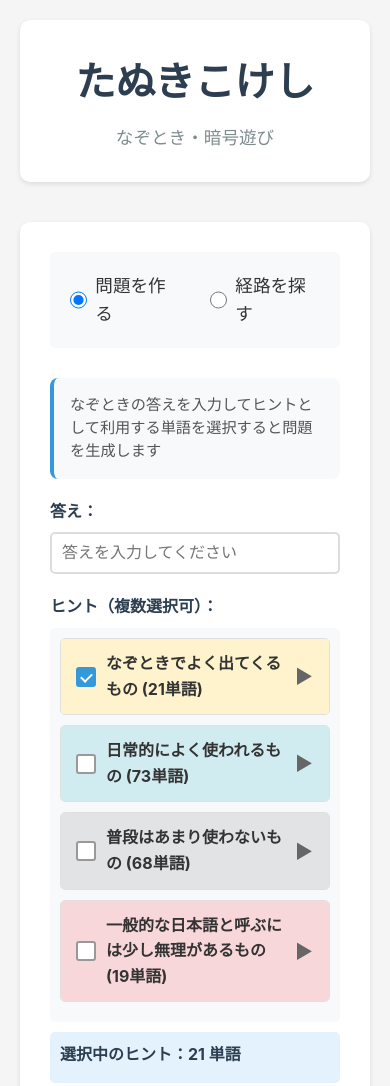
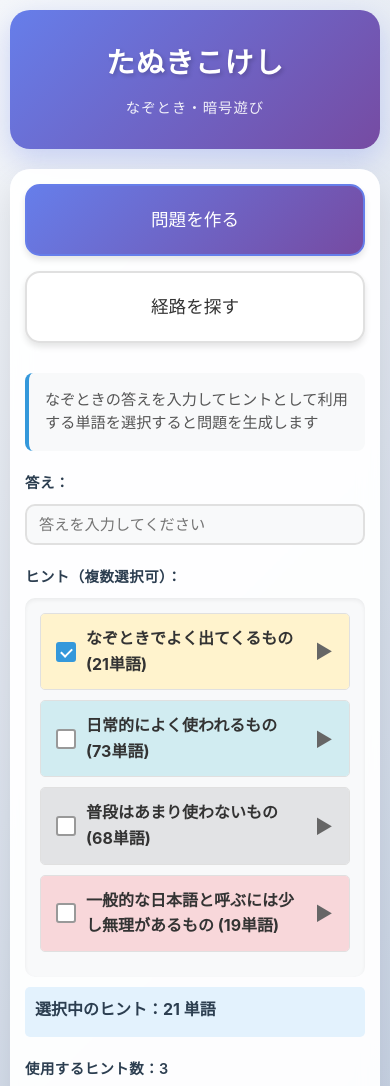
Before and after one commit to satetsu888/tanuki-kokeshi, a website built with Vite: page index.html in a window 390 px wide. Shown: the top 1086 px of the page. Built offline with nearby package versions, Linux system fonts and the light colour scheme.

Commit message:
feat: enhance UI elements for mode selection and improve overall styling

```diff
--- a/index.html
+++ b/index.html
@@ -17,11 +17,11 @@
             <div class="mode-selector">
                 <label>
                     <input type="radio" name="mode" value="encode" checked>
-                    問題を作る
+                    <span>問題を作る</span>
                 </label>
                 <label>
                     <input type="radio" name="mode" value="pathfind">
-                    経路を探す
+                    <span>経路を探す</span>
                 </label>
             </div>
 
--- a/public/style.css
+++ b/public/style.css
@@ -6,9 +6,10 @@
 
 body {
     font-family: -apple-system, BlinkMacSystemFont, 'Segoe UI', 'Hiragino Sans', 'Hiragino Kaku Gothic ProN', 'Yu Gothic', 'Meiryo', sans-serif;
-    background-color: #f5f5f5;
+    background: linear-gradient(135deg, #f5f7fa 0%, #c3cfe2 100%);
     color: #333;
     line-height: 1.6;
+    min-height: 100vh;
 }
 
 .container {
@@ -20,52 +21,91 @@ body {
 header {
     text-align: center;
     margin-bottom: 40px;
-    padding: 30px 0;
-    background-color: #fff;
-    border-radius: 10px;
-    box-shadow: 0 2px 5px rgba(0, 0, 0, 0.1);
+    padding: 40px 0;
+    background: linear-gradient(135deg, #667eea 0%, #764ba2 100%);
+    border-radius: 20px;
+    box-shadow: 0 10px 30px rgba(102, 126, 234, 0.3);
+    position: relative;
+    overflow: hidden;
 }
 
 h1 {
-    font-size: 2.5rem;
-    color: #2c3e50;
+    font-size: 3rem;
+    color: #fff;
     margin-bottom: 10px;
+    text-shadow: 2px 2px 4px rgba(0, 0, 0, 0.2);
+    position: relative;
+    z-index: 1;
+    letter-spacing: 2px;
 }
 
 .subtitle {
-    font-size: 1.1rem;
-    color: #7f8c8d;
+    font-size: 1.2rem;
+    color: rgba(255, 255, 255, 0.9);
+    position: relative;
+    z-index: 1;
+    letter-spacing: 1px;
 }
 
 main {
     background-color: #fff;
-    border-radius: 10px;
-    padding: 30px;
-    box-shadow: 0 2px 5px rgba(0, 0, 0, 0.1);
+    border-radius: 20px;
+    padding: 40px;
+    box-shadow: 0 15px 35px rgba(0, 0, 0, 0.1);
+    backdrop-filter: blur(10px);
+    background: rgba(255, 255, 255, 0.95);
 }
 
 .mode-selector {
     display: flex;
-    gap: 30px;
+    gap: 20px;
     justify-content: center;
     margin-bottom: 30px;
-    padding: 20px;
-    background-color: #f8f9fa;
-    border-radius: 5px;
+    padding: 0;
 }
 
 .mode-selector label {
+    flex: 1;
+    max-width: 250px;
     display: flex;
     align-items: center;
+    justify-content: center;
     cursor: pointer;
     font-size: 1.1rem;
+    padding: 25px 30px;
+    background-color: #fff;
+    border: 2px solid #e0e0e0;
+    border-radius: 15px;
+    transition: transform 0.2s ease, box-shadow 0.2s ease;
+    box-shadow: 0 4px 6px rgba(0, 0, 0, 0.1);
+    position: relative;
+    overflow: hidden;
+}
+
+.mode-selector label:hover {
+    transform: translateY(-3px);
+    box-shadow: 0 8px 15px rgba(0, 0, 0, 0.2);
+}
+
+.mode-selector label:has(input:checked) {
+    border-color: #667eea;
+    background: linear-gradient(135deg, #667eea, #764ba2);
+    color: #fff;
+}
+
+.mode-selector label:has(input:checked) span {
+    color: #fff;
+    position: relative;
+    z-index: 1;
 }
 
 .mode-selector input[type="radio"] {
-    margin-right: 8px;
-    width: 18px;
-    height: 18px;
-    cursor: pointer;
+    display: none;
+}
+
+.mode-selector label span {
+    position: relative;
+    z-index: 1;
 }
 
 .input-section {
@@ -78,29 +118,35 @@ main {
 
 .form-group label {
     display: block;
-    margin-bottom: 8px;
-    font-weight: bold;
+    margin-bottom: 10px;
+    font-weight: 600;
     color: #2c3e50;
+    font-size: 0.95rem;
+    letter-spacing: 0.5px;
 }
 
 input[type="text"], select {
     width: 100%;
-    padding: 10px;
+    padding: 12px 15px;
     font-size: 1rem;
-    border: 2px solid #ddd;
-    border-radius: 5px;
-    transition: border-color 0.3s;
+    border: 2px solid #e0e0e0;
+    border-radius: 10px;
+    transition: all 0.3s ease;
+    background-color: #f8f9fa;
 }
 
 input[type="text"]:focus, select:focus {
     outline: none;
-    border-color: #3498db;
+    border-color: #667eea;
+    box-shadow: 0 0 0 3px rgba(102, 126, 234, 0.1);
+    background-color: #fff;
 }
 
 .hint-checkboxes {
-    padding: 10px;
+    padding: 15px;
     background-color: #f8f9fa;
-    border-radius: 5px;
+    border-radius: 10px;
+    box-shadow: inset 0 2px 4px rgba(0, 0, 0, 0.06);
 }
 
 /* グループヘッダー */
@@ -300,30 +346,36 @@ input[type="text"]:focus, select:focus {
     display: block;
     width: 200px;
     margin: 30px auto;
-    padding: 12px;
-    font-size: 1.1rem;
+    padding: 15px 30px;
+    font-size: 1.2rem;
     font-weight: bold;
     color: #fff;
-    background-color: #3498db;
+    background: linear-gradient(135deg, #667eea, #764ba2);
     border: none;
-    border-radius: 5px;
+    border-radius: 30px;
     cursor: pointer;
-    transition: background-color 0.3s;
+    transition: all 0.3s ease;
+    box-shadow: 0 4px 15px rgba(102, 126, 234, 0.4);
+    position: relative;
+    overflow: hidden;
 }
 
 .execute-btn:hover {
-    background-color: #2980b9;
+    transform: translateY(-3px);
+    box-shadow: 0 8px 25px rgba(102, 126, 234, 0.5);
 }
 
 .execute-btn:active {
-    transform: translateY(1px);
+    transform: translateY(-1px);
+    box-shadow: 0 4px 15px rgba(102, 126, 234, 0.4);
 }
 
 .result-section {
-    padding: 20px;
-    background-color: #e8f4f8;
-    border-radius: 5px;
+    padding: 30px;
+    background: linear-gradient(135deg, #e8f4f8, #d6e9f1);
+    border-radius: 15px;
     margin-bottom: 30px;
+    box-shadow: 0 5px 15px rgba(0, 0, 0, 0.08);
 }
 
 .result-section h2 {
@@ -334,10 +386,11 @@ input[type="text"]:focus, select:focus {
 .result-content {
     font-size: 1.3rem;
     color: #2c3e50;
-    padding: 15px;
+    padding: 20px;
     background-color: #fff;
-    border-radius: 5px;
-    border: 2px solid #3498db;
+    border-radius: 10px;
+    border: 2px solid #667eea;
+    box-shadow: 0 3px 10px rgba(102, 126, 234, 0.1);
 }
 
 .examples {
@@ -546,6 +599,96 @@ input[type="text"]:focus, select:focus {
     100% { transform: rotate(360deg); }
 }
 
+/* レスポンシブデザイン */
+@media (max-width: 768px) {
+    .container {
+        padding: 10px;
+    }
+
+    header {
+        padding: 30px 20px;
+        margin-bottom: 20px;
+    }
+
+    h1 {
+        font-size: 2.2rem;
+    }
+
+    .subtitle {
+        font-size: 1rem;
+    }
+
+    main {
+        padding: 20px;
+    }
+
+    .mode-selector {
+        flex-direction: column;
+        gap: 15px;
+    }
+
+    .mode-selector label {
+        max-width: 100%;
+        padding: 20px;
+    }
+
+    .execute-btn {
+        width: 100%;
+        max-width: 300px;
+    }
+
+    .hint-group-items {
+        grid-template-columns: 1fr;
+    }
+
+    .best-attempts-list {
+        padding-left: 20px;
+    }
+
+    .best-attempt-item::before {
+        left: -20px;
+    }
+}
+
+@media (max-width: 480px) {
+    h1 {
+        font-size: 1.8rem;
+        letter-spacing: 1px;
+    }
+
+    .subtitle {
+        font-size: 0.9rem;
+    }
+
+    main {
+        padding: 15px;
+    }
+
+    .form-group label {
+        font-size: 0.9rem;
+    }
+
+    input[type="text"], select {
+        font-size: 0.95rem;
+        padding: 10px 12px;
+    }
+
+    .execute-btn {
+        font-size: 1.1rem;
+        padding: 12px 25px;
+    }
+
+    .result-content {
+        font-size: 1.1rem;
+        padding: 15px;
+    }
+
+    .attempt-text {
+        font-size: 1.1rem;
+        padding: 12px;
+    }
+}
+
 .loading-text {
     color: #7f8c8d;
     font-size: 1.1rem;
@@ -623,15 +766,15 @@ input[type="text"]:focus, select:focus {
 
 .slider {
     width: 100%;
-    height: 25px;
-    background: #d3d3d3;
+    height: 8px;
+    background: #e0e0e0;
     outline: none;
-    opacity: 0.7;
+    opacity: 0.8;
     transition: opacity 0.2s;
     -webkit-appearance: none;
     appearance: none;
-    border-radius: 12.5px;
-    margin-top: 10px;
+    border-radius: 5px;
+    margin-top: 15px;
 }
 
 .slider:hover {
@@ -641,19 +784,34 @@ input[type="text"]:focus, select:focus {
 .slider::-webkit-slider-thumb {
     -webkit-appearance: none;
     appearance: none;
-    width: 25px;
-    height: 25px;
-    background: #2c3e50;
+    width: 22px;
+    height: 22px;
+    background: linear-gradient(135deg, #667eea, #764ba2);
     cursor: pointer;
     border-radius: 50%;
+    box-shadow: 0 2px 5px rgba(0, 0, 0, 0.2);
+    transition: all 0.3s ease;
+}
+
+.slider::-webkit-slider-thumb:hover {
+    transform: scale(1.2);
+    box-shadow: 0 3px 8px rgba(102, 126, 234, 0.4);
 }
 
 .slider::-moz-range-thumb {
-    width: 25px;
-    height: 25px;
-    background: #2c3e50;
+    width: 22px;
+    height: 22px;
+    background: linear-gradient(135deg, #667eea, #764ba2);
     cursor: pointer;
     border-radius: 50%;
+    box-shadow: 0 2px 5px rgba(0, 0, 0, 0.2);
+    transition: all 0.3s ease;
+    border: none;
+}
+
+.slider::-moz-range-thumb:hover {
+    transform: scale(1.2);
+    box-shadow: 0 3px 8px rgba(102, 126, 234, 0.4);
 }
 
 .encode-result {
```
